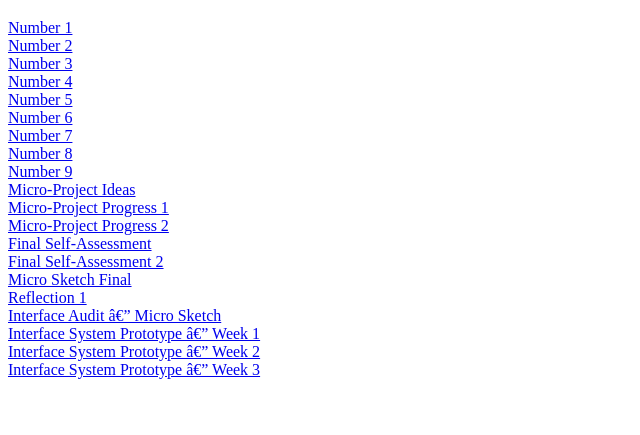
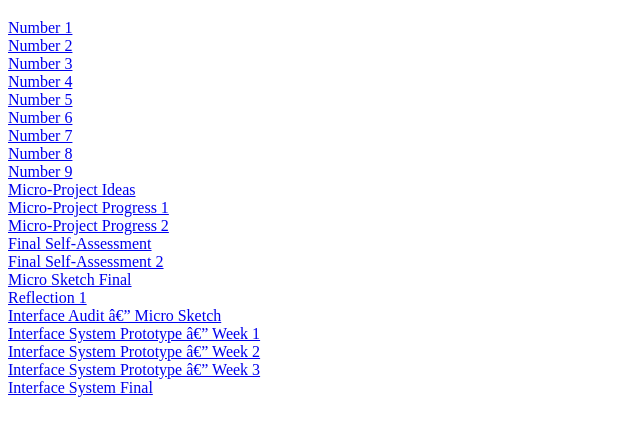
Before and after one commit to OmarB658/InteractiveSketchbook, a plain HTML site: page index.html in a window 1280 px wide. Shown: the part 61-496 px from the top of the page, without its empty margins (0-640 px from the left). Drawn offline with nearby package versions, Linux system fonts and the light colour scheme.

Commit message:
ISP FInal2

```diff
--- a/index.html
+++ b/index.html
@@ -28,6 +28,7 @@
 <a href="ISP1/isp1.html">Interface System Prototype — Week 1</a><br>
 <a href="ISP2/isp2.html">Interface System Prototype — Week 2</a><br>
 <a href="ISP3/isp3.html">Interface System Prototype — Week 3</a><br>
+<a href="ISP Final/isp3.html">Interface System Final</a><br>
 
 
 
```
